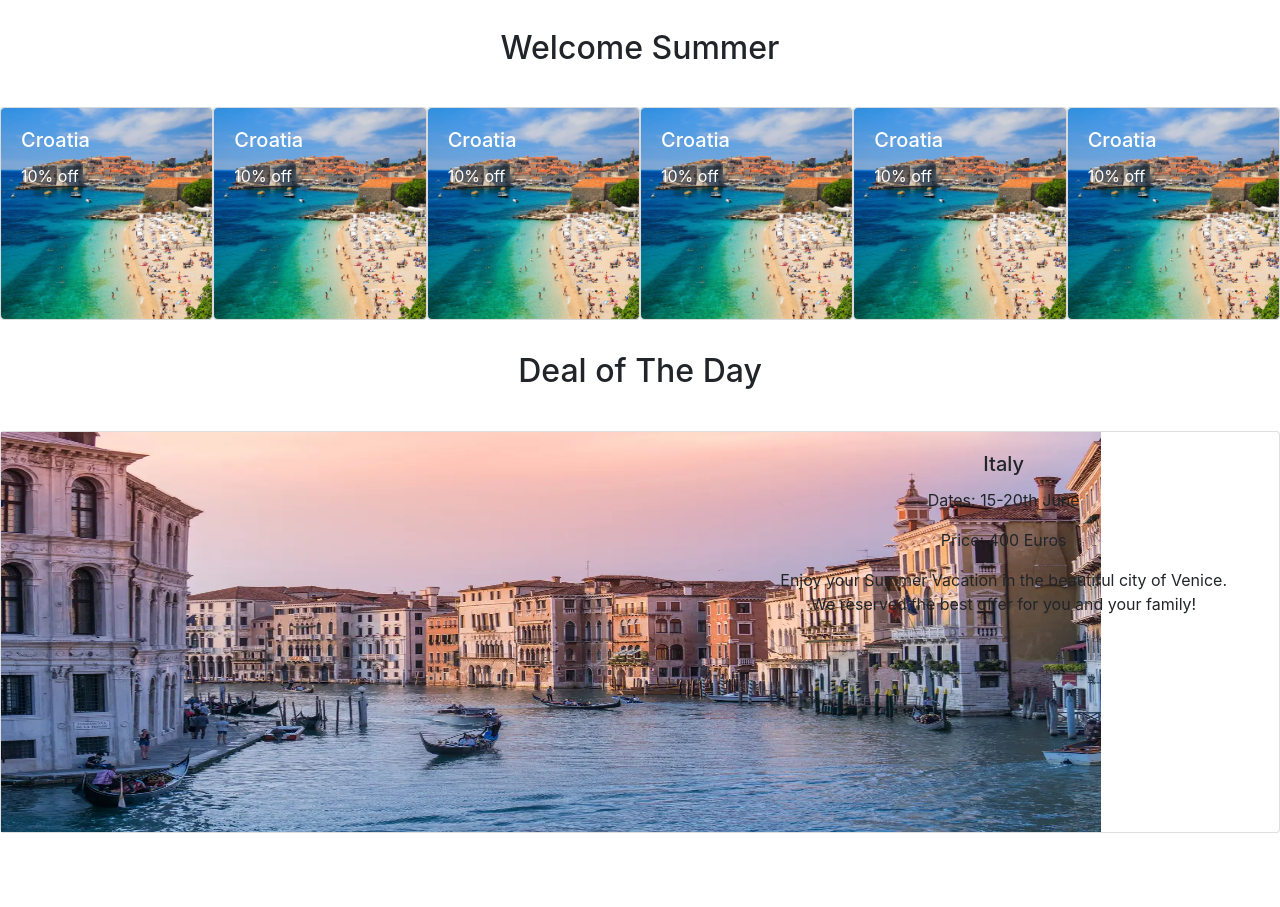
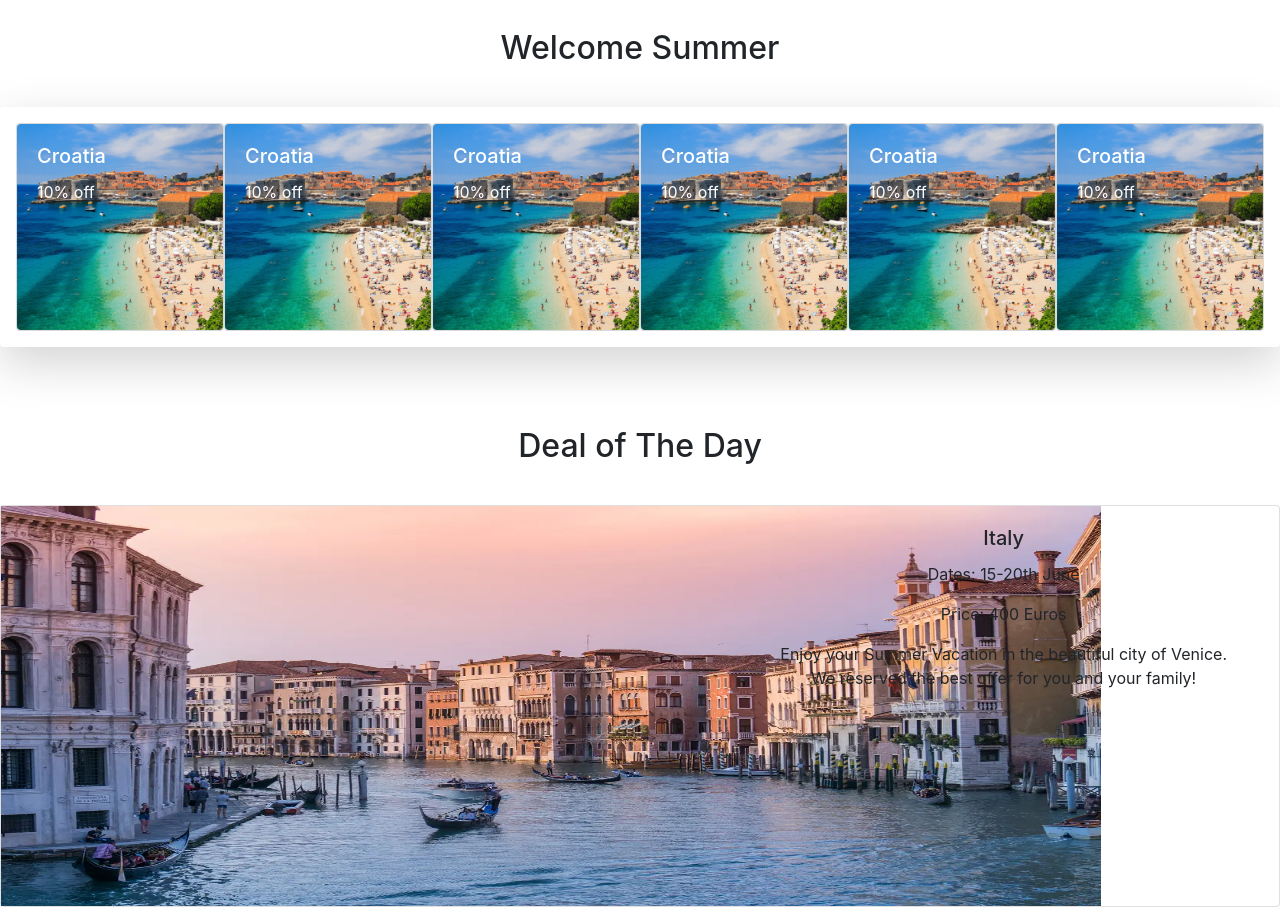
Before and after one commit to harika-ko/Epicode_U2_D8, a plain HTML site: page index.html in a window 1280 px wide. Shown: the part 887-1794 px from the top of the page. Before the commit the page ends 1736 px from the top, so only its background shows below. Drawn offline with nearby package versions, Linux system fonts and the light colour scheme.

Commit message:
Solved Exercise 8

```diff
--- a/index.html
+++ b/index.html
@@ -125,7 +125,9 @@ In this section you should have:
 
     <h2>Welcome Summer</h2>
 
-    <div class="fluid-container">
+    <!--8) Add to the Welcome Summer destinations section a large shadow-->
+
+    <div class="fluid-container shadow-lg p-3 mb-5 bg-white rounded">
         <div class="row no-gutters">
             <div class="card bg-light text-white col-sm-6 col-md-4 col-lg-2">
                 <img src="assets/croatia.jpeg" class="card-img rounded" alt="...">
```
